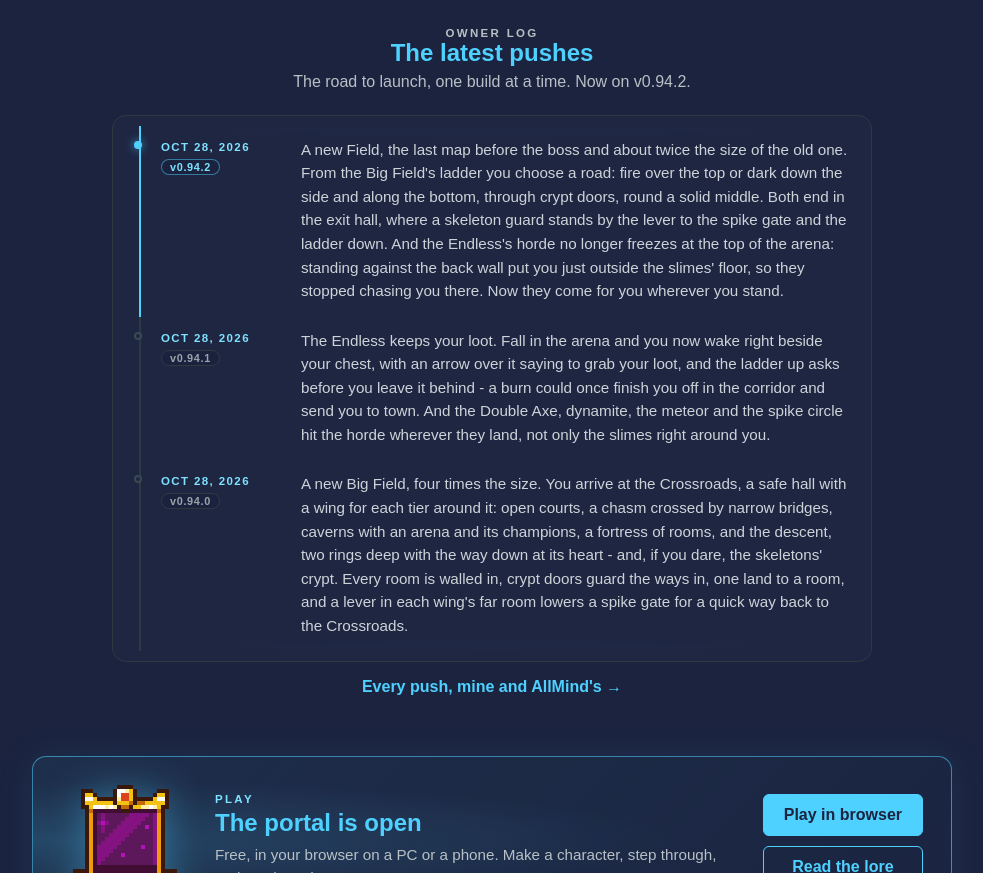
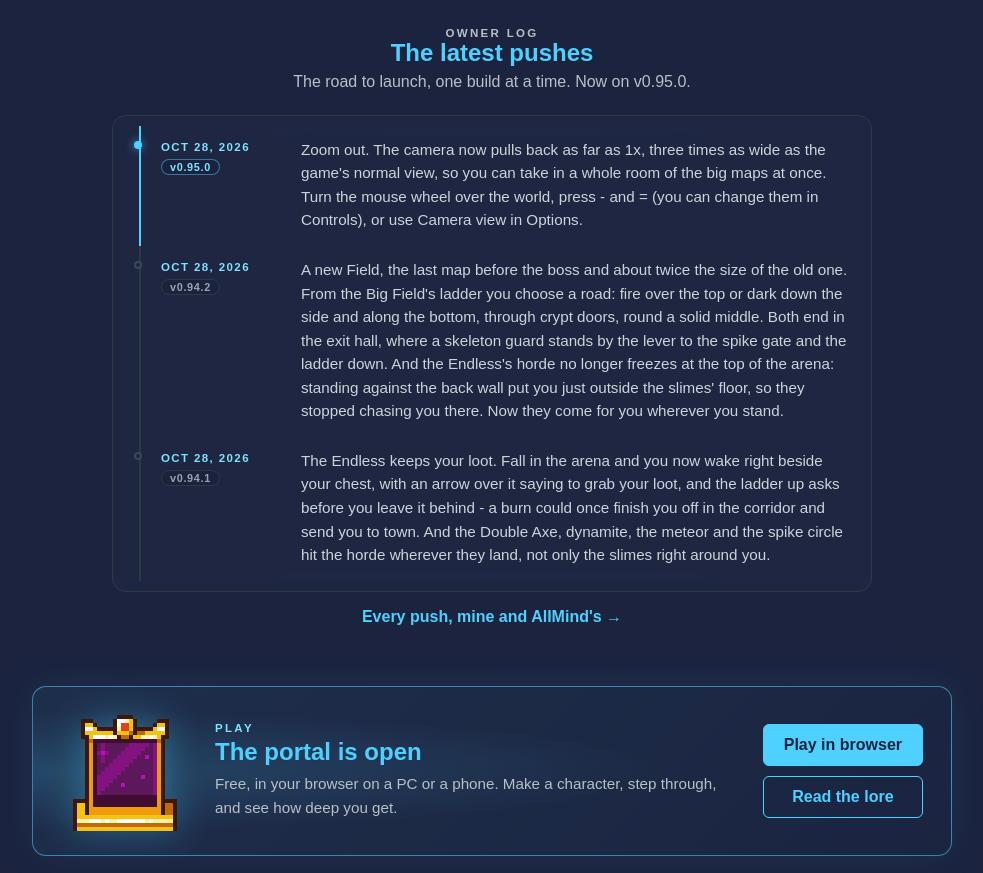
Before and after one commit to Tunacanman2EZ/elusion-site, a website: page index.html in a window 1280 px wide. Shown: the part 3225-4098 px from the top of the page, without its empty margins (148-1131 px from the left). Drawn offline with Linux system fonts and the light colour scheme; no server answers.

Commit message:
Site - v0.95.0, zoom out
Ship with the game (.\tools\ship.ps1 does it).

What changed:
- index.html: a v0.95.0 row on top (the latest three kept), "Now on
  v0.95.0".
- updates.html: the same row on top of your pushes, "Now on v0.95.0".

Commit message:

Updates: v0.95.0, zoom out

Co-Authored-By: Claude Opus 5.5 <noreply@anthropic.com>
Claude-Session: https://claude.ai/code/session_01CTtZ8FU726vHCSnXNVNBgX

```diff
--- a/index.html
+++ b/index.html
@@ -337,20 +337,20 @@
     <div class="section-head">
       <p class="eyebrow">Owner log</p>
       <h2>The latest pushes</h2>
-      <p>The road to launch, one build at a time. Now on v0.94.2.</p>
+      <p>The road to launch, one build at a time. Now on v0.95.0.</p>
     </div>
     <div class="updates updates-short">
       <div class="update-row latest">
+        <div class="update-when"><time datetime="2026-10-28">Oct 28, 2026</time><span class="update-version">v0.95.0</span></div>
+        <p>Zoom out. The camera now pulls back as far as 1x, three times as wide as the game's normal view, so you can take in a whole room of the big maps at once. Turn the mouse wheel over the world, press - and = (you can change them in Controls), or use Camera view in Options.</p>
+      </div>
+      <div class="update-row">
         <div class="update-when"><time datetime="2026-10-28">Oct 28, 2026</time><span class="update-version">v0.94.2</span></div>
         <p>A new Field, the last map before the boss and about twice the size of the old one. From the Big Field's ladder you choose a road: fire over the top or dark down the side and along the bottom, through crypt doors, round a solid middle. Both end in the exit hall, where a skeleton guard stands by the lever to the spike gate and the ladder down. And the Endless's horde no longer freezes at the top of the arena: standing against the back wall put you just outside the slimes' floor, so they stopped chasing you there. Now they come for you wherever you stand.</p>
       </div>
       <div class="update-row">
         <div class="update-when"><time datetime="2026-10-28">Oct 28, 2026</time><span class="update-version">v0.94.1</span></div>
         <p>The Endless keeps your loot. Fall in the arena and you now wake right beside your chest, with an arrow over it saying to grab your loot, and the ladder up asks before you leave it behind - a burn could once finish you off in the corridor and send you to town. And the Double Axe, dynamite, the meteor and the spike circle hit the horde wherever they land, not only the slimes right around you.</p>
-      </div>
-      <div class="update-row">
-        <div class="update-when"><time datetime="2026-10-28">Oct 28, 2026</time><span class="update-version">v0.94.0</span></div>
-        <p>A new Big Field, four times the size. You arrive at the Crossroads, a safe hall with a wing for each tier around it: open courts, a chasm crossed by narrow bridges, caverns with an arena and its champions, a fortress of rooms, and the descent, two rings deep with the way down at its heart - and, if you dare, the skeletons' crypt. Every room is walled in, crypt doors guard the ways in, one land to a room, and a lever in each wing's far room lowers a spike gate for a quick way back to the Crossroads.</p>
       </div>
     </div>
     <p class="updates-more"><a href="updates.html">Every push, mine and AllMind's&nbsp;&rarr;</a></p>
```
Also changed, not shown: updates.html (+5 -1 lines).
